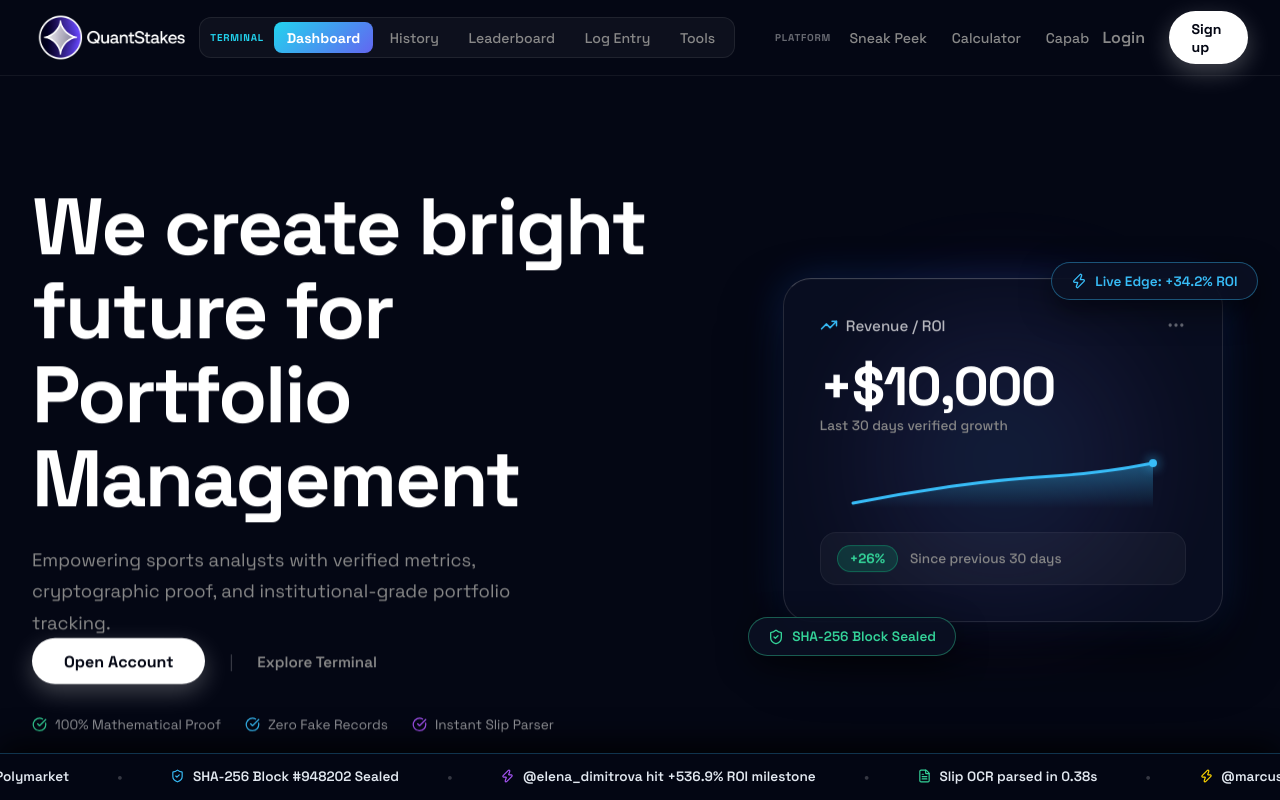
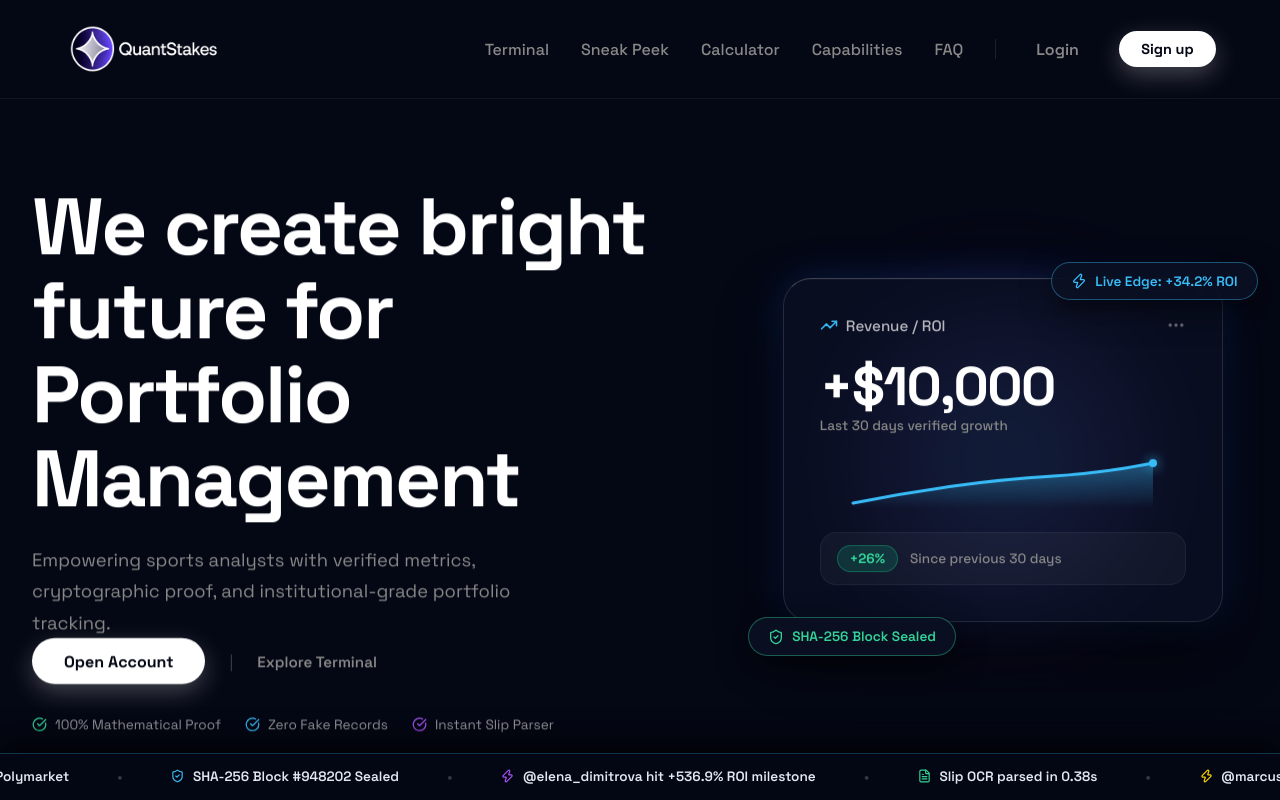
Before and after one commit to tsvetkov10/QuantStake, a React (Vite) app: page / in a window 1280 px wide. Shown: the top 800 px of the page. Built offline with nearby package versions, Linux system fonts and the light colour scheme; a web font is replaced by a local one.

Commit message:
Restored original Landing navbar with Profile + Dashboard button, and seamless #040714 navbar color match on dev branch

```diff
--- a/src/components/HeaderNav.jsx
+++ b/src/components/HeaderNav.jsx
@@ -30,22 +30,16 @@ export default function HeaderNav({ session, profile, isMock }) {
         <img src="/logo-full.png" alt="QuantStakes Logo" style={{ height: '50px', objectFit: 'contain', cursor: 'pointer' }} />
       </Link>
 
-      {/* Center Navigation Bar with Section Distinction */}
-      <nav className="flex items-center gap-4 desktop-only" style={{ overflowX: 'auto' }}>
-
-        {/* GROUP 1: Terminal App Modules */}
-        <div className="flex items-center gap-1" style={{ background: 'rgba(255, 255, 255, 0.04)', padding: '4px 6px', borderRadius: '12px', border: '1px solid rgba(255, 255, 255, 0.08)' }}>
-          <span style={{ fontSize: '0.62rem', fontWeight: 800, textTransform: 'uppercase', letterSpacing: '0.08em', color: 'var(--accent-cyan)', padding: '0 6px 0 4px' }}>
-            Terminal
-          </span>
+      {/* Center Navigation Bar */}
+      <nav className="flex items-center gap-2 desktop-only" style={{ overflowX: 'auto' }}>
         <Link
           to="/dashboard"
           style={{
             color: isLinkActive('/dashboard') ? '#ffffff' : 'var(--text-secondary)',
             fontWeight: isLinkActive('/dashboard') ? '700' : '500',
-              fontSize: '0.88rem',
+            fontSize: '0.92rem',
             textDecoration: 'none',
-              padding: '0.4rem 0.8rem',
+            padding: '0.45rem 0.9rem',
             borderRadius: '8px',
             background: isLinkActive('/dashboard') ? 'linear-gradient(135deg, var(--accent-cyan), var(--accent-purple))' : 'transparent',
             transition: 'all 0.2s ease',
@@ -60,9 +54,9 @@ export default function HeaderNav({ session, profile, isMock }) {
           style={{
             color: isLinkActive('/history') ? '#ffffff' : 'var(--text-secondary)',
             fontWeight: isLinkActive('/history') ? '700' : '500',
-              fontSize: '0.88rem',
+            fontSize: '0.92rem',
             textDecoration: 'none',
-              padding: '0.4rem 0.8rem',
+            padding: '0.45rem 0.9rem',
             borderRadius: '8px',
             background: isLinkActive('/history') ? 'linear-gradient(135deg, var(--accent-cyan), var(--accent-purple))' : 'transparent',
             transition: 'all 0.2s ease',
@@ -77,9 +71,9 @@ export default function HeaderNav({ session, profile, isMock }) {
           style={{
             color: isLinkActive('/leaderboard') ? '#ffffff' : 'var(--text-secondary)',
             fontWeight: isLinkActive('/leaderboard') ? '700' : '500',
-              fontSize: '0.88rem',
+            fontSize: '0.92rem',
             textDecoration: 'none',
-              padding: '0.4rem 0.8rem',
+            padding: '0.45rem 0.9rem',
             borderRadius: '8px',
             background: isLinkActive('/leaderboard') ? 'linear-gradient(135deg, var(--accent-cyan), var(--accent-purple))' : 'transparent',
             transition: 'all 0.2s ease',
@@ -94,9 +88,9 @@ export default function HeaderNav({ session, profile, isMock }) {
           style={{
             color: isLinkActive('/add') ? '#ffffff' : 'var(--text-secondary)',
             fontWeight: isLinkActive('/add') ? '700' : '500',
-              fontSize: '0.88rem',
+            fontSize: '0.92rem',
             textDecoration: 'none',
-              padding: '0.4rem 0.8rem',
+            padding: '0.45rem 0.9rem',
             borderRadius: '8px',
             background: isLinkActive('/add') ? 'linear-gradient(135deg, var(--accent-cyan), var(--accent-purple))' : 'transparent',
             transition: 'all 0.2s ease',
@@ -111,9 +105,9 @@ export default function HeaderNav({ session, profile, isMock }) {
           style={{
             color: isLinkActive('/tools') ? '#ffffff' : 'var(--text-secondary)',
             fontWeight: isLinkActive('/tools') ? '700' : '500',
-              fontSize: '0.88rem',
+            fontSize: '0.92rem',
             textDecoration: 'none',
-              padding: '0.4rem 0.8rem',
+            padding: '0.45rem 0.9rem',
             borderRadius: '8px',
             background: isLinkActive('/tools') ? 'linear-gradient(135deg, var(--accent-cyan), var(--accent-purple))' : 'transparent',
             transition: 'all 0.2s ease',
@@ -122,54 +116,6 @@ export default function HeaderNav({ session, profile, isMock }) {
         >
           Tools
         </Link>
-        </div>
-
-        {/* Vertical Separator */}
-        <div style={{ width: '1px', height: '24px', background: 'rgba(255, 255, 255, 0.12)', margin: '0 2px' }}></div>
-
-        {/* GROUP 2: Landing Page Sections */}
-        <div className="flex items-center gap-1">
-          <span style={{ fontSize: '0.62rem', fontWeight: 800, textTransform: 'uppercase', letterSpacing: '0.08em', color: 'rgba(255, 255, 255, 0.4)', padding: '0 4px' }}>
-            Platform
-          </span>
-          <a
-            href="/#preview"
-            onClick={(e) => {
-              if (location.pathname === '/' || location.pathname === '/dashboard') {
-                e.preventDefault();
-                document.getElementById('preview')?.scrollIntoView({ behavior: 'smooth' });
-              }
-            }}
-            style={{ color: 'var(--text-secondary)', fontWeight: 500, fontSize: '0.88rem', textDecoration: 'none', padding: '0.4rem 0.65rem', whiteSpace: 'nowrap' }}
-          >
-            Sneak Peek
-          </a>
-
-          <a
-            href="/#calculator"
-            onClick={(e) => {
-              if (location.pathname === '/' || location.pathname === '/dashboard') {
-                e.preventDefault();
-                document.getElementById('calculator')?.scrollIntoView({ behavior: 'smooth' });
-              }
-            }}
-            style={{ color: 'var(--text-secondary)', fontWeight: 500, fontSize: '0.88rem', textDecoration: 'none', padding: '0.4rem 0.65rem', whiteSpace: 'nowrap' }}
-          >
-            Calculator
-          </a>
-
-          <a
-            href="/#features"
-            onClick={(e) => {
-              if (location.pathname === '/' || location.pathname === '/dashboard') {
-                e.preventDefault();
-                document.getElementById('features')?.scrollIntoView({ behavior: 'smooth' });
-              }
-            }}
-            style={{ color: 'var(--text-secondary)', fontWeight: 500, fontSize: '0.88rem', textDecoration: 'none', padding: '0.4rem 0.65rem', whiteSpace: 'nowrap' }}
-          >
-            Capabilities
-          </a>
 
         <a
           href="/#faq"
@@ -179,12 +125,10 @@ export default function HeaderNav({ session, profile, isMock }) {
               document.getElementById('faq')?.scrollIntoView({ behavior: 'smooth' });
             }
           }}
-            style={{ color: 'var(--text-secondary)', fontWeight: 500, fontSize: '0.88rem', textDecoration: 'none', padding: '0.4rem 0.65rem', whiteSpace: 'nowrap' }}
+          style={{ color: 'var(--text-secondary)', fontWeight: 500, fontSize: '0.92rem', textDecoration: 'none', padding: '0.45rem 0.9rem', whiteSpace: 'nowrap' }}
         >
           FAQ
         </a>
-        </div>
-
       </nav>
 
       {/* Right Action Tools */}
--- a/src/pages/Landing.jsx
+++ b/src/pages/Landing.jsx
@@ -136,7 +136,46 @@ export default function Landing({ session: initialSession, profile: initialProfi
       </div>
 
       {/* Navigation Header */}
-      <HeaderNav session={currentUser} profile={currentProfile} />
+      <header className="flex justify-between items-center responsive-header-padding" style={{ borderBottom: '1px solid rgba(255, 255, 255, 0.06)', background: '#040714', position: 'fixed', top: 0, left: 0, width: '100%', zIndex: 100 }}>
+        <Link to="/" className="flex items-center gap-3">
+          <img src="/logo-full.png" alt="QuantStakes Logo" style={{ height: '50px', objectFit: 'contain' }} />
+        </Link>
+
+        <nav className="flex gap-8 items-center">
+          <a href="#" onClick={(e) => { e.preventDefault(); window.scrollTo({ top: 0, behavior: 'smooth' }); }} className="text-secondary desktop-only" style={{ textDecoration: 'none', transition: 'color 0.2s', fontWeight: 500, cursor: 'pointer' }} onMouseEnter={e => e.target.style.color='white'} onMouseLeave={e => e.target.style.color='var(--text-secondary)'}>Terminal</a>
+          <a href="#preview" onClick={(e) => { e.preventDefault(); document.getElementById('preview')?.scrollIntoView({ behavior: 'smooth' }); }} className="text-secondary desktop-only" style={{ textDecoration: 'none', transition: 'color 0.2s', fontWeight: 500, cursor: 'pointer' }} onMouseEnter={e => e.target.style.color='white'} onMouseLeave={e => e.target.style.color='var(--text-secondary)'}>Sneak Peek</a>
+          <a href="#calculator" onClick={(e) => { e.preventDefault(); document.getElementById('calculator')?.scrollIntoView({ behavior: 'smooth' }); }} className="text-secondary desktop-only" style={{ textDecoration: 'none', transition: 'color 0.2s', fontWeight: 500, cursor: 'pointer' }} onMouseEnter={e => e.target.style.color='white'} onMouseLeave={e => e.target.style.color='var(--text-secondary)'}>Calculator</a>
+          <a href="#features" onClick={(e) => { e.preventDefault(); document.getElementById('features')?.scrollIntoView({ behavior: 'smooth' }); }} className="text-secondary desktop-only" style={{ textDecoration: 'none', transition: 'color 0.2s', fontWeight: 500, cursor: 'pointer' }} onMouseEnter={e => e.target.style.color='white'} onMouseLeave={e => e.target.style.color='var(--text-secondary)'}>Capabilities</a>
+          <a href="#faq" onClick={(e) => { e.preventDefault(); document.getElementById('faq')?.scrollIntoView({ behavior: 'smooth' }); }} className="text-secondary desktop-only" style={{ textDecoration: 'none', transition: 'color 0.2s', fontWeight: 500, cursor: 'pointer' }} onMouseEnter={e => e.target.style.color='white'} onMouseLeave={e => e.target.style.color='var(--text-secondary)'}>FAQ</a>
+
+          <div className="desktop-only" style={{ width: '1px', height: '20px', background: 'rgba(255,255,255,0.1)' }}></div>
+
+          {currentUser ? (
+            <div className="flex items-center gap-3">
+              <Link to="/settings" style={{ textDecoration: 'none' }}>
+                <div className="flex items-center gap-2" style={{ background: 'rgba(255, 255, 255, 0.05)', padding: '0.4rem 0.85rem 0.4rem 0.4rem', borderRadius: '30px', border: '1px solid rgba(255, 255, 255, 0.1)', transition: 'all 0.2s ease' }} onMouseEnter={e => e.currentTarget.style.borderColor = 'rgba(56, 189, 248, 0.5)'} onMouseLeave={e => e.currentTarget.style.borderColor = 'rgba(255, 255, 255, 0.1)'}>
+                  <div style={{ width: '28px', height: '28px', borderRadius: '50%', background: currentProfile?.avatar_url ? `url(${currentProfile.avatar_url}) center/cover` : 'linear-gradient(135deg, var(--accent-cyan), var(--accent-purple))', display: 'flex', alignItems: 'center', justifyContent: 'center', color: '#000', fontWeight: 'bold', fontSize: '0.85rem' }}>
+                    {!currentProfile?.avatar_url && (currentProfile?.username?.[0] || currentUser?.email?.[0] || 'U').toUpperCase()}
+                  </div>
+                  <span style={{ color: '#ffffff', fontWeight: 600, fontSize: '0.85rem' }}>
+                    {currentProfile?.username || currentUser?.email?.split('@')[0]}
+                  </span>
+                </div>
+              </Link>
+
+              <Link to="/dashboard" className="btn-white-pill" style={{ padding: '0.55rem 1.4rem', fontSize: '0.88rem', display: 'flex', alignItems: 'center', gap: '6px' }}>
+                <span>Dashboard</span>
+                <ArrowRight size={16} />
+              </Link>
+            </div>
+          ) : (
+            <>
+              <Link to="/auth" className="text-secondary desktop-only" style={{ textDecoration: 'none', fontWeight: 600, padding: '0.5rem 0.5rem' }}>Login</Link>
+              <Link to="/auth" className="btn-white-pill" style={{ padding: '0.55rem 1.4rem', fontSize: '0.9rem' }}>Sign up</Link>
+            </>
+          )}
+        </nav>
+      </header>
 
       {/* Hero Section */}
       <section style={{ position: 'relative', paddingTop: '10.5rem', paddingBottom: '5rem', width: '100%', minHeight: '88vh' }}>
```
Lines whose indentation alone changed are shown as unchanged.
